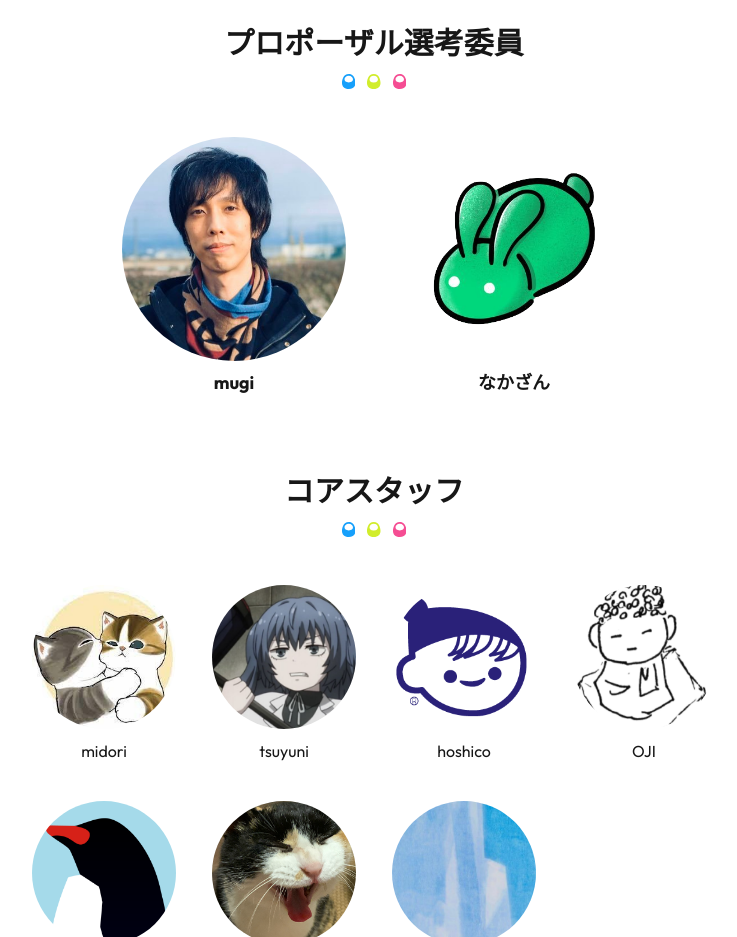
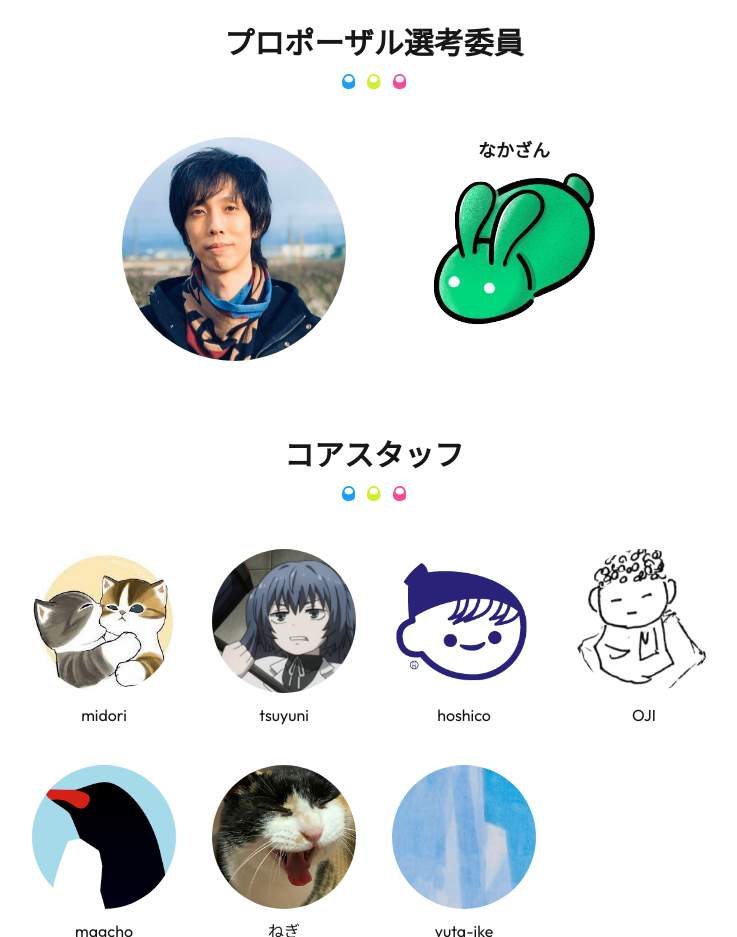
Before and after one commit to tskaigi/hokuriku-web-site, a Next.js app: page / in a window 1280 px wide. Shown: the part 4480-5417 px from the top of the page, without its empty margins (266-1003 px from the left). Built offline with nearby package versions, Linux system fonts and the light colour scheme.

Commit message:
chore: next/imageの適用

```diff
--- a/src/components/judges-section.tsx
+++ b/src/components/judges-section.tsx
@@ -1,4 +1,5 @@
 import { judgesList } from "@/constants/judgesList";
+import Image from "next/image";
 import SectionHeading from "./section-heading";
 
 export const JudgesSection = () => {
@@ -8,16 +9,16 @@ export const JudgesSection = () => {
         <SectionHeading>プロポーザル選考委員</SectionHeading>
         <ul className="grid grid-cols-[repeat(auto-fit,192px)] justify-center gap-x-14 gap-y-8 px-10 md:grid-cols-[repeat(auto-fit,224px)]">
           {judgesList.map(({ name, image, href }) => (
-            <li key={name}>
+            <li key={name} className="relative aspect-square h-full w-full">
               <a
                 href={href}
                 target="_blank"
                 rel="noopener noreferrer"
                 className="flex flex-col items-center gap-2"
               >
-                {/* eslint-disable-next-line @next/next/no-img-element */}
-                <img
+                <Image
                   src={image}
+                  fill
                   alt={`${name} アイコン`}
                   className="h-auto w-full overflow-hidden rounded-full"
                 />
```
